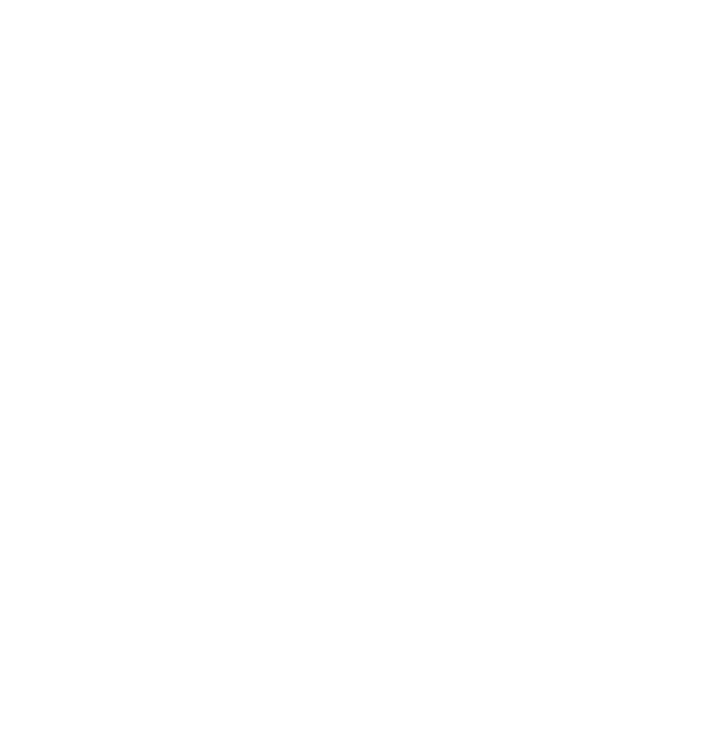
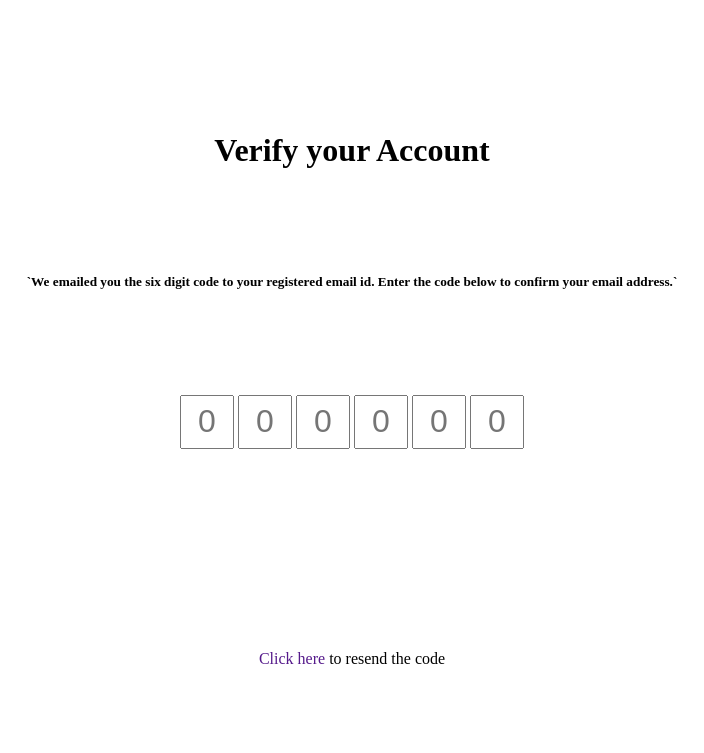
Before and after one commit to acciojob/OTP-Vaishali7599, a website: page main.html in a window 1280 px wide. Shown: the whole page, without its empty margins (288-992 px from the left). Drawn offline with Linux system fonts and the light colour scheme.

Commit message:
created a submission

```diff
--- a/main.html
+++ b/main.html
@@ -7,7 +7,23 @@
 </head>
 
 <body>
-	<!-- the entire body must be written by student -->
+	<div class="container">
+	<h1 id="verification_heading">Verify your Account</h1>
+	<h5 id="verification_subtext">`We emailed you the six digit code to your registered email id. Enter the code below to confirm your email address.`</h5>
+	<form id="inputs" class="code-container">
+		<input class="code" id="code-1" placeholder="0">
+		<input class="code" id="code-2" placeholder="0">
+		<input class="code" id="code-3" placeholder="0">
+		<input class="code" id="code-4" placeholder="0">
+		<input class="code" id="code-5" placeholder="0">
+		<input class="code" id="code-6" placeholder="0">
+	</form>
+		<p><a href="" style="text-decoration: none;">Click here </a>to resend the code</p>
+	</div>
+
+
+
+
     <script type="text/javascript" src="./script.js">
 </script>
 
--- a/styles.css
+++ b/styles.css
@@ -1 +1,34 @@
 /*  your css code here. If applicable */
+* {
+    padding: 0;
+    margin: 0;
+}
+body{
+	height: 100vh;
+	display: flex;
+	align-items: center;
+	justify-content: center;
+}
+.code-container{
+	 min-height: 150px;
+}
+.container{
+	width: 80%;
+	height: 80%;
+	padding: 30px;
+	display: flex;
+	flex-direction: column;
+	justify-content: space-around;
+	align-items: center;
+
+}
+.code{
+	height: 50px;
+	width: 50px;
+	text-align: center;
+	font-size: 2rem;
+}
+
+.code:focus {
+    border-bottom: 3px solid rgba(78, 126, 224, 0.607);
+}
```
